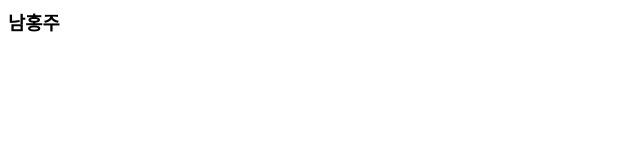
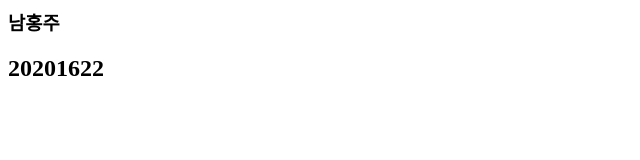
Before and after one commit to hongju1234/book_homepage, a plain HTML site: page index.html in a window 1280 px wide. Shown: the whole page, without its empty margins (0-640 px from the left). Drawn offline with Linux system fonts and the light colour scheme.

Commit message:
h2를 추가

```diff
--- a/index.html
+++ b/index.html
@@ -1 +1,2 @@
 <h3>남홍주</h3>
+<h2>20201622</h2>
```
